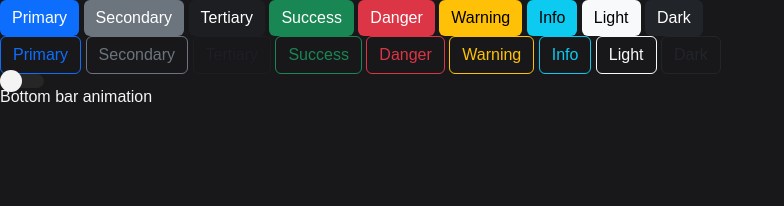
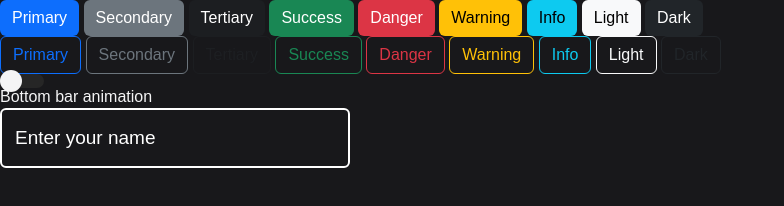
Before and after one commit to victorbadaro/css-only, a plain HTML site: page index.html in a window 1280 px wide. Shown: the whole page, without its empty margins (0-784 px from the left). Drawn offline with Linux system fonts and the light colour scheme.

Commit message:
feat: add a float input label component

```diff
--- a/index.html
+++ b/index.html
@@ -8,6 +8,7 @@
   <link rel="stylesheet" href="./styles/bootstrap-components.css">
   <link rel="stylesheet" href="./styles/custom-checkbox.css">
   <link rel="stylesheet" href="./styles/custom-menu-bottom-bar-animation.css">
+  <link rel="stylesheet" href="./styles/float-input-label.css">
   <title>CSS Only</title>
 </head>
 
@@ -39,5 +40,10 @@
   <input type="checkbox" class="custom-checkbox">
 
   <a href="#" class="custom-menu-bottom-bar-animation">Bottom bar animation</a>
+
+  <div class="float-input-label-container">
+    <input type="text">
+    <label>Enter your name</label>
+  </div>
 </body>
 <html>
--- /dev/null
+++ b/styles/float-input-label.css
@@ -0,0 +1,37 @@
+.float-input-label-container {
+  position: relative;
+}
+
+.float-input-label-container input {
+  width: 350px;
+  height: 60px;
+  border-radius: 6px;
+  font-size: 18px;
+  padding: 0 15px;
+  border: 2px solid #fff;
+  background-color: transparent;
+  outline: none;
+  color: #fff;
+}
+
+.float-input-label-container label {
+  position: absolute;
+  top: 50%;
+  left: 15px;
+  transform: translateY(-50%);
+  color: #fff;
+  font-size: 19px;
+  pointer-events: none;
+  transition: 300ms;
+}
+
+.float-input-label-container input:focus {
+  border: 2px solid #1cd679;
+}
+
+.float-input-label-container input:focus~label {
+  top: 0;
+  font-size: 16px;
+  padding: 0 10px;
+  background-color: #191825;
+}
```
